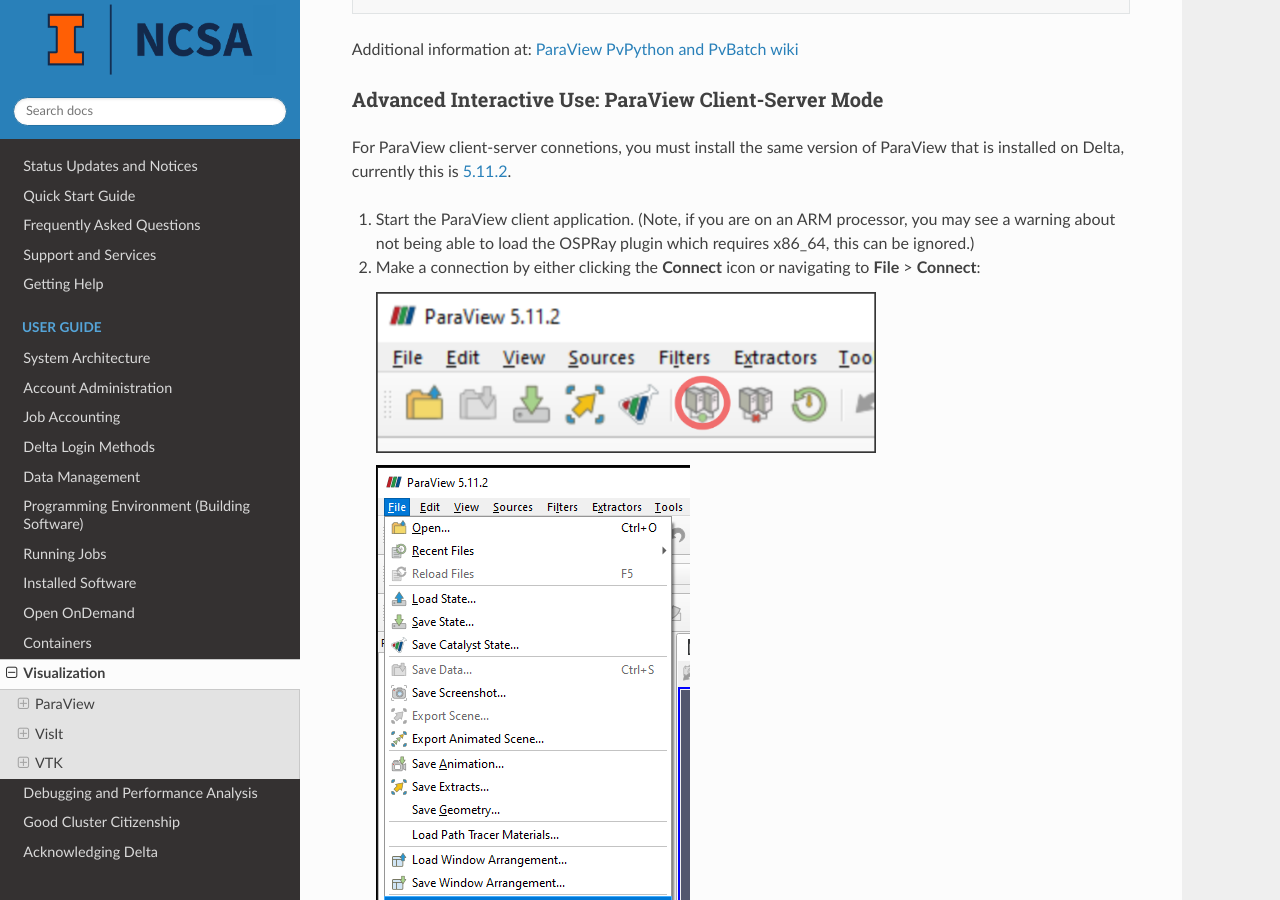
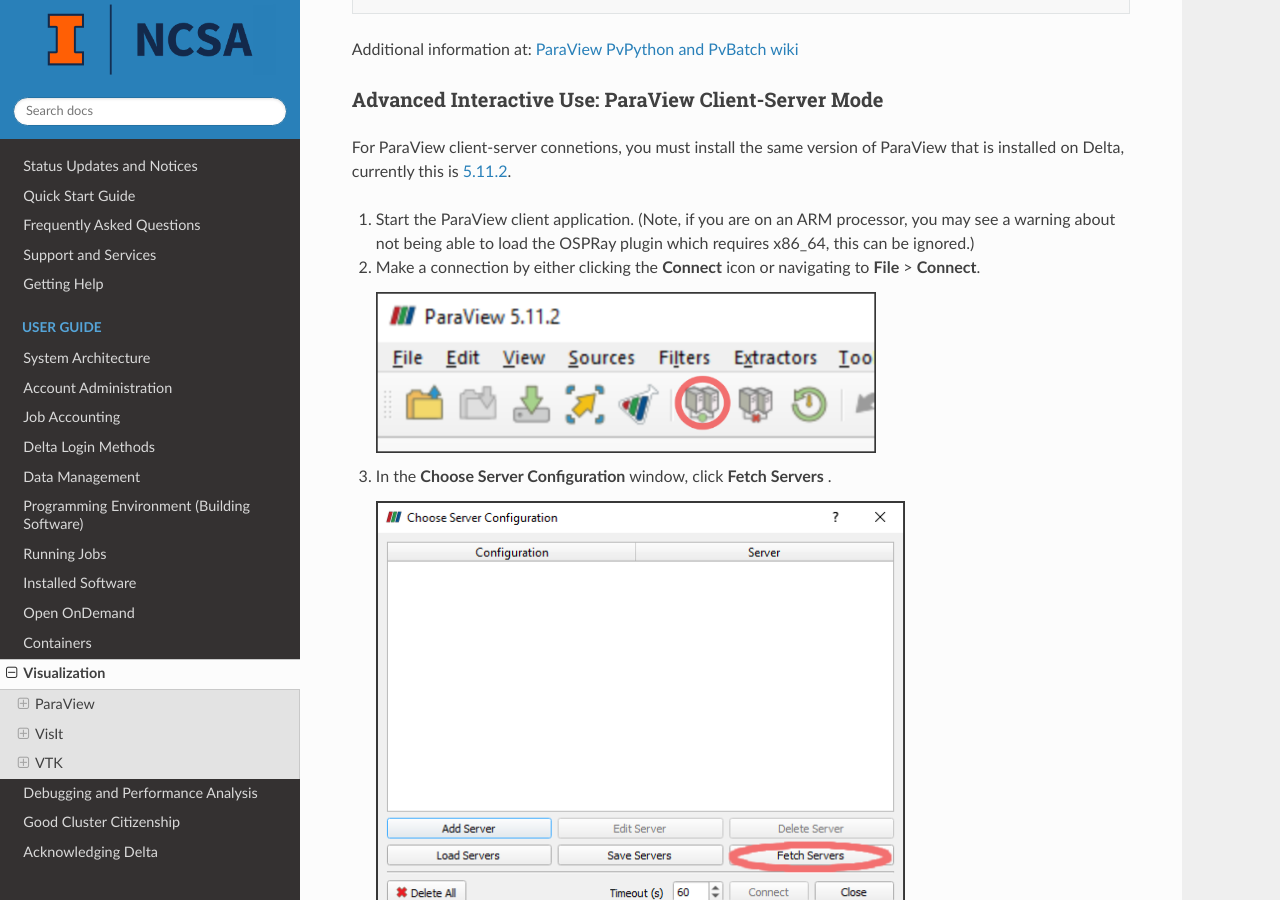
Before and after one commit to ncsa/Delta_doc, a Sphinx documentation site: the page built from docs/source/user_guide/visualization.rst, in a window 1280 px wide and 900 px high, scrolled down 1106 px. Built offline with Sphinx 7.4.7 and the Read the Docs theme 3.1.0, drawn with Linux system fonts in a browser that asks for light colours.

Commit message:
Update visualization.rst removed extra image

```diff
--- a/docs/source/user_guide/visualization.rst
+++ b/docs/source/user_guide/visualization.rst
@@ -56,15 +56,11 @@ For ParaView client-server connetions, you must install the same version of Para
 
 #. Start the ParaView client application. (Note, if you are on an ARM processor, you may see a warning about not being able to load the OSPRay plugin which requires x86_64, this can be ignored.)
 
-#. Make a connection by either clicking the **Connect** icon or navigating to **File** > **Connect**:
+#. Make a connection by either clicking the **Connect** icon or navigating to **File** > **Connect**.
 
    .. figure:: images/visualization/1_ParaView_Connect_button.png
        :alt: Close-up view of the server Connect button.
        :width: 500
-
-   .. figure:: images/visualization/2_ParaView_File_Connect.png
-      :alt: Expanded file menu with connect option highlighted.
-      :width: 314
 
 #. In the **Choose Server Configuration** window, click **Fetch Servers** .
 
```
